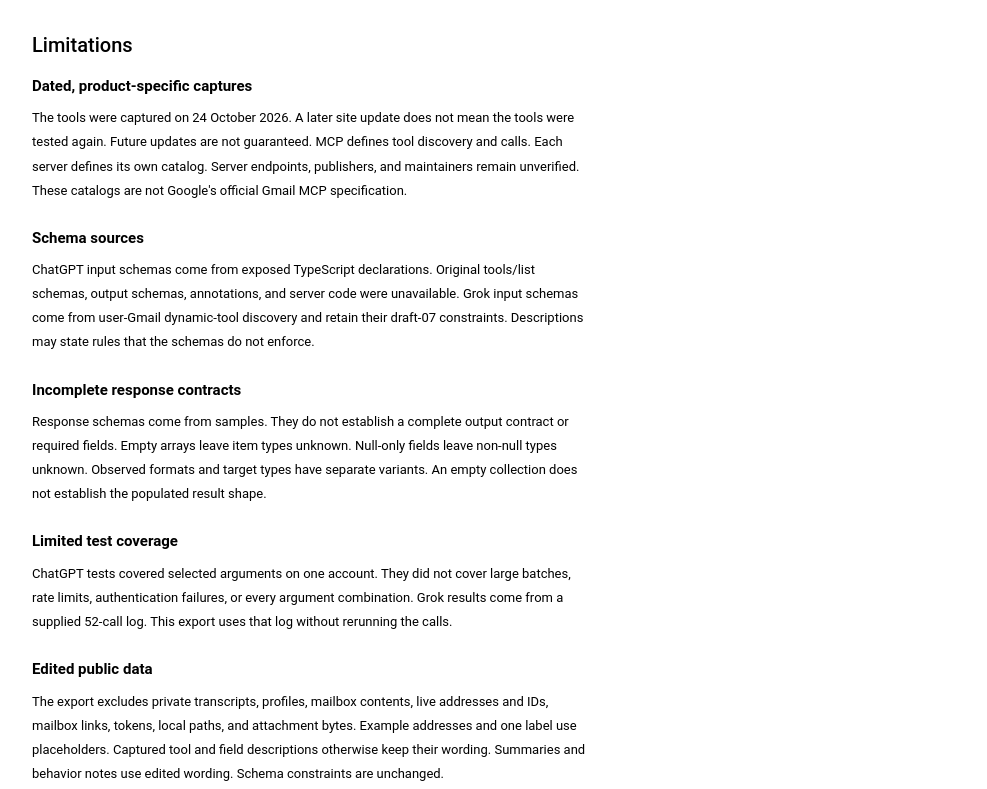
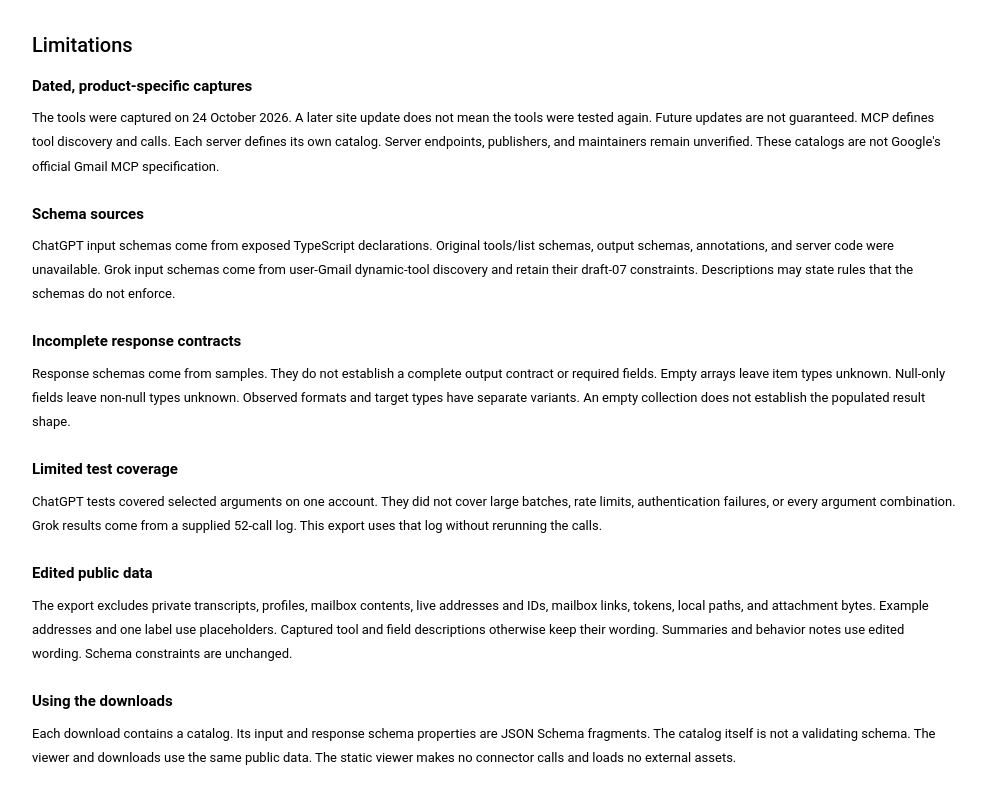
Before and after one commit to charlaie/gmail-connector-reference, a website: page index.html in a window 1280 px wide. Shown: the part 1493-2282 px from the top of the page, without its empty margins (264-1251 px from the left). Drawn offline with Linux system fonts and the light colour scheme.

Commit message:
Unify overview limitations width

```diff
--- a/assets/styles.css
+++ b/assets/styles.css
@@ -839,9 +839,11 @@
 	font-size: 14px;
 }
 .limitations {
-	max-width: 76ch;
 	font-size: 13px;
 	line-height: 1.85;
+}
+.limitations p {
+	max-width: none;
 }
 .limitations h3 {
 	margin-top: 22px;
```
